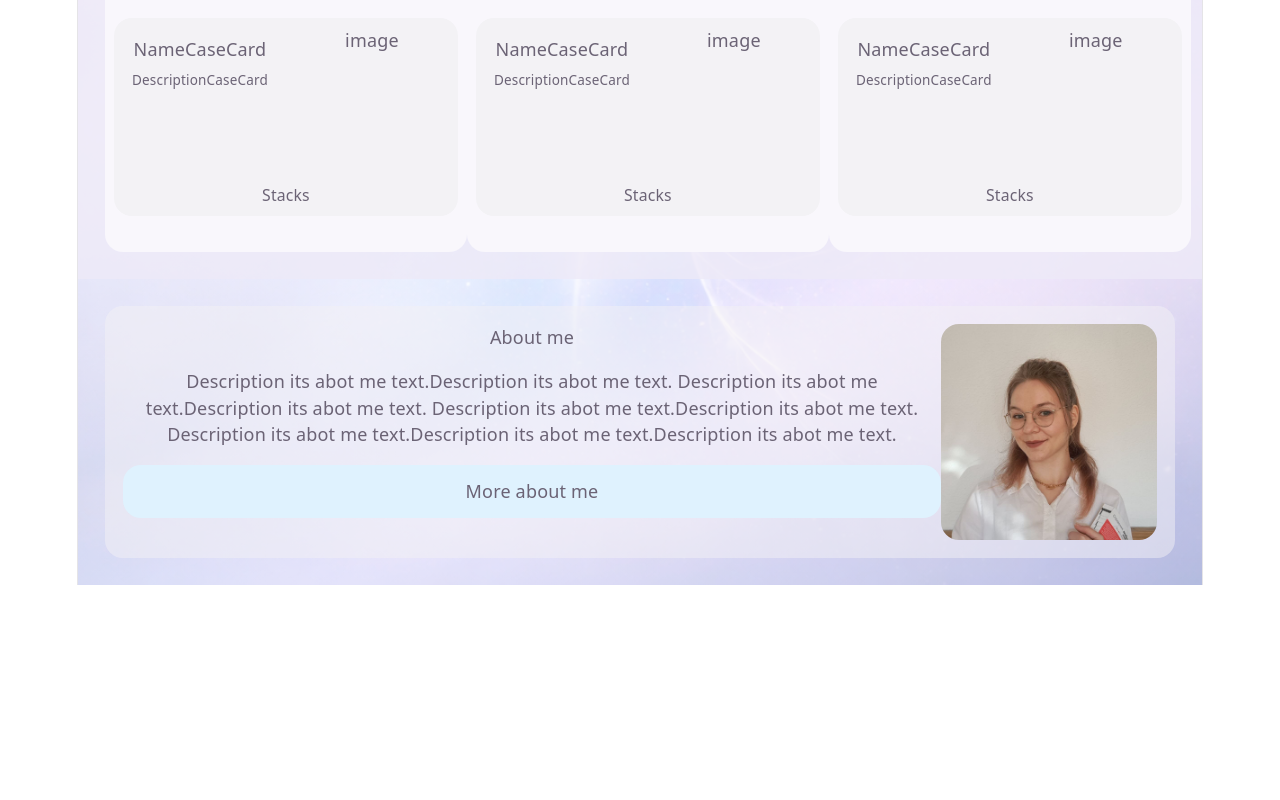
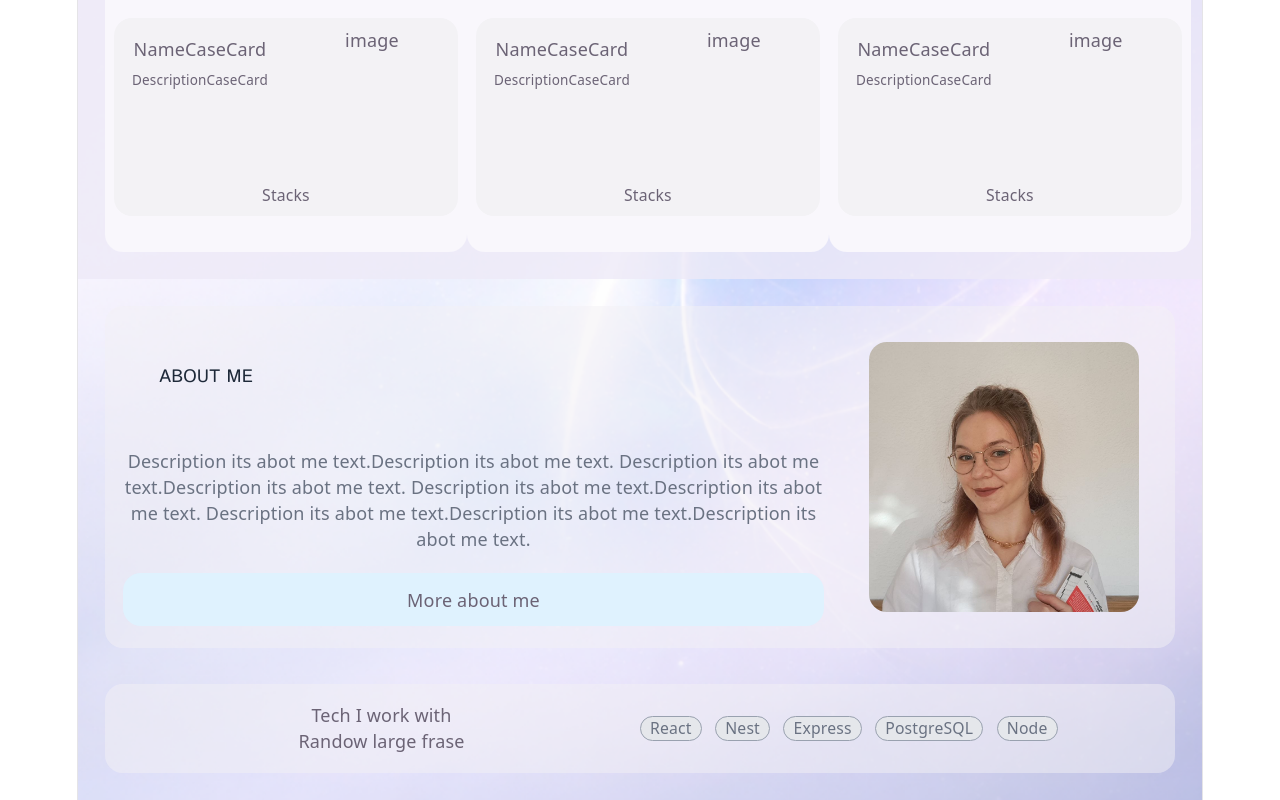
Before and after one commit to ViktoriiaPet/portafolio, a React (Vite) app in the folder my-app/: page / in a window 1280 px wide. Shown: the part 627-1427 px from the top of the page. Before the commit the page ends 1212 px from the top, so only its background shows below. Built offline with nearby package versions, Linux system fonts and the light colour scheme.

Commit message:
feat: update about block and stack block

```diff
--- /dev/null
+++ b/my-app/src/components/stackTicket.tsx
@@ -0,0 +1,9 @@
+import type { StackTicketProps } from "../types/tickets"
+
+export function StackTicket({text}: StackTicketProps){
+    return(
+        <div className="bg-gray-200 border border-solid border-gray-400  py-0 px-2 hover:bg-gray-400/50 inline-block rounded-xl relative">
+            <p className="text-sm text-gray-500"> {text} </p>
+        </div>
+    )
+}
--- a/my-app/src/pages/home.tsx
+++ b/my-app/src/pages/home.tsx
@@ -1,6 +1,7 @@
 import { MainHeader } from "../components/headMain"
 import { WorkCaseWindow } from "../components/WorkCaseWindow"
 import { ButtonPrimary } from "../components/Button-primary"
+import { StackTicket } from "../components/stackTicket"
 export function Home () {
     return(
         <div >
@@ -15,20 +16,35 @@ export function Home () {
                 </div>
             </div>
         </div>
-        <div className= "p-6">
-            <div className="bg-[#F3F2F5]/50 p-4 rounded-2xl bg-[url('assets/Oval2.png')]/10 bg-cover bg-center flex flex-row justify-around">
-                <div className="flex flex-col">
-                    <p>About me</p>
-                    <p className="p-4">Description its abot me text.Description its abot me text.
+        <div className= "p-6 flex flex-col gap-8">
+            <div className="bg-[#F3F2F5]/50 p-4 rounded-2xl bg-[url('assets/Oval2.png')]/10 bg-cover bg-center flex flex-row gap-6 flex-none">
+                <div className="flex flex-col gap-3 justify-around">
+                    <p className="uppercase text-gray-800 font-istok font-medium text-ml px-8 py-8 self-start">About me</p>
+                    <p className=" text-gray-500 self-start">Description its abot me text.Description its abot me text.
                         Description its abot me text.Description its abot me text.
                         Description its abot me text.Description its abot me text.
                         Description its abot me text.Description its abot me text.Description its abot me text.</p>
                     <ButtonPrimary children = "More about me" />
                 </div>
-                <div className=" w-48 h-48 p-2 rounded-2xl bg-[url('assets/myPhoto.jpg')] bg-cover bg-center shrink-0">
 
+                <div className=" w-60 h-60 p-2 m-4 rounded-2xl bg-[url('assets/myPhoto.jpg')] bg-cover bg-center shrink-0" />
                 </div>
-            </div>
+
+                <div className=" grid grid-cols-2 bg-[#F3F2F5]/50 p-4 rounded-2xl">
+                    <div className="flex flex-col">
+                        <p>Tech I work with</p>
+                       <p>Randow large frase</p>
+                    </div>
+                    <div className="flex flex-row gap-3 flex-wrap items-center">
+                        <StackTicket text = "React" />
+                        <StackTicket text = "Nest" />
+                        <StackTicket text = "Express" />
+                        <StackTicket text = "PostgreSQL" />
+                        <StackTicket text = "Node" />
+                    </div>
+                </div>
+
+
         </div>
         </div>
     )
--- /dev/null
+++ b/my-app/src/types/tickets.ts
@@ -0,0 +1,3 @@
+export type StackTicketProps = {
+    text: string
+}
```
